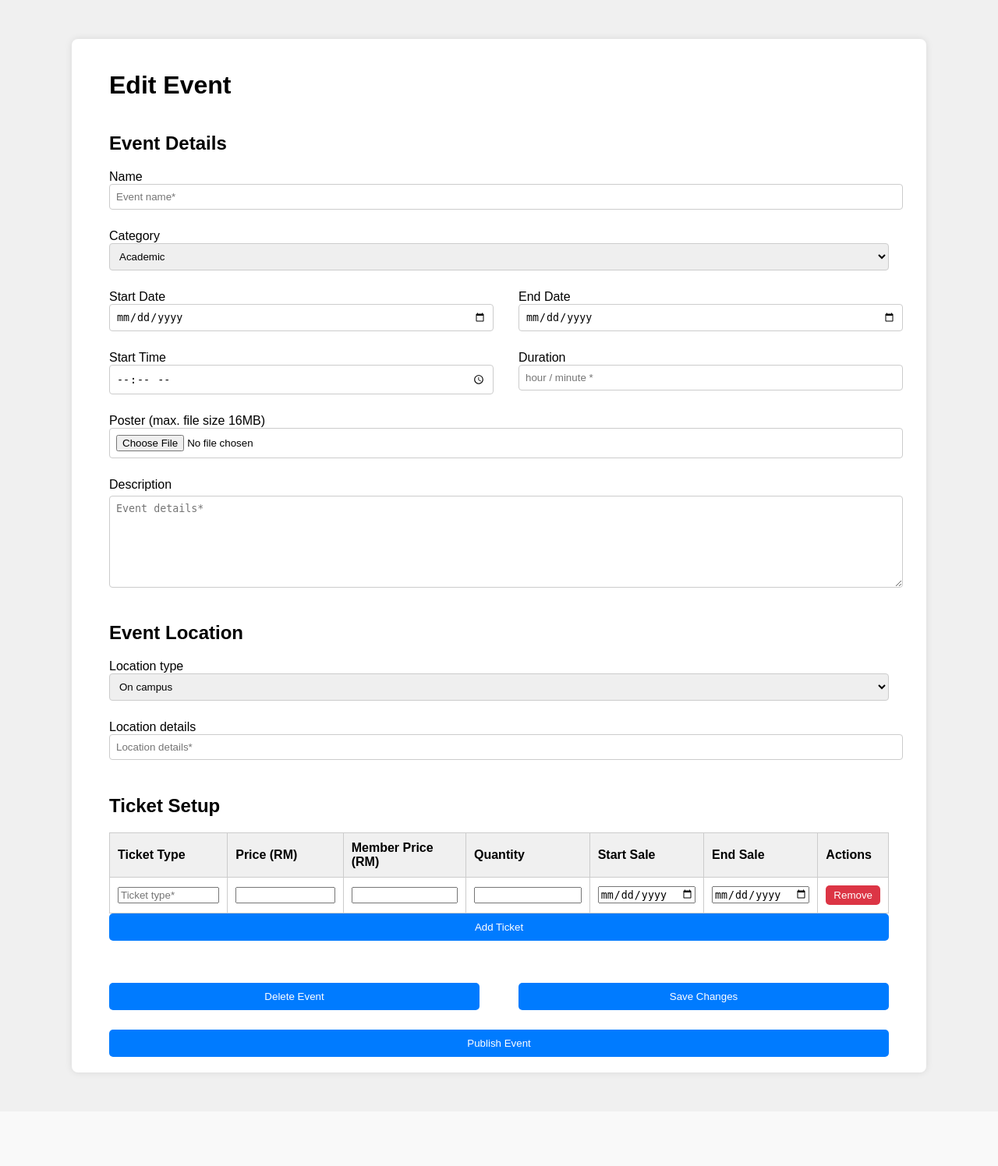
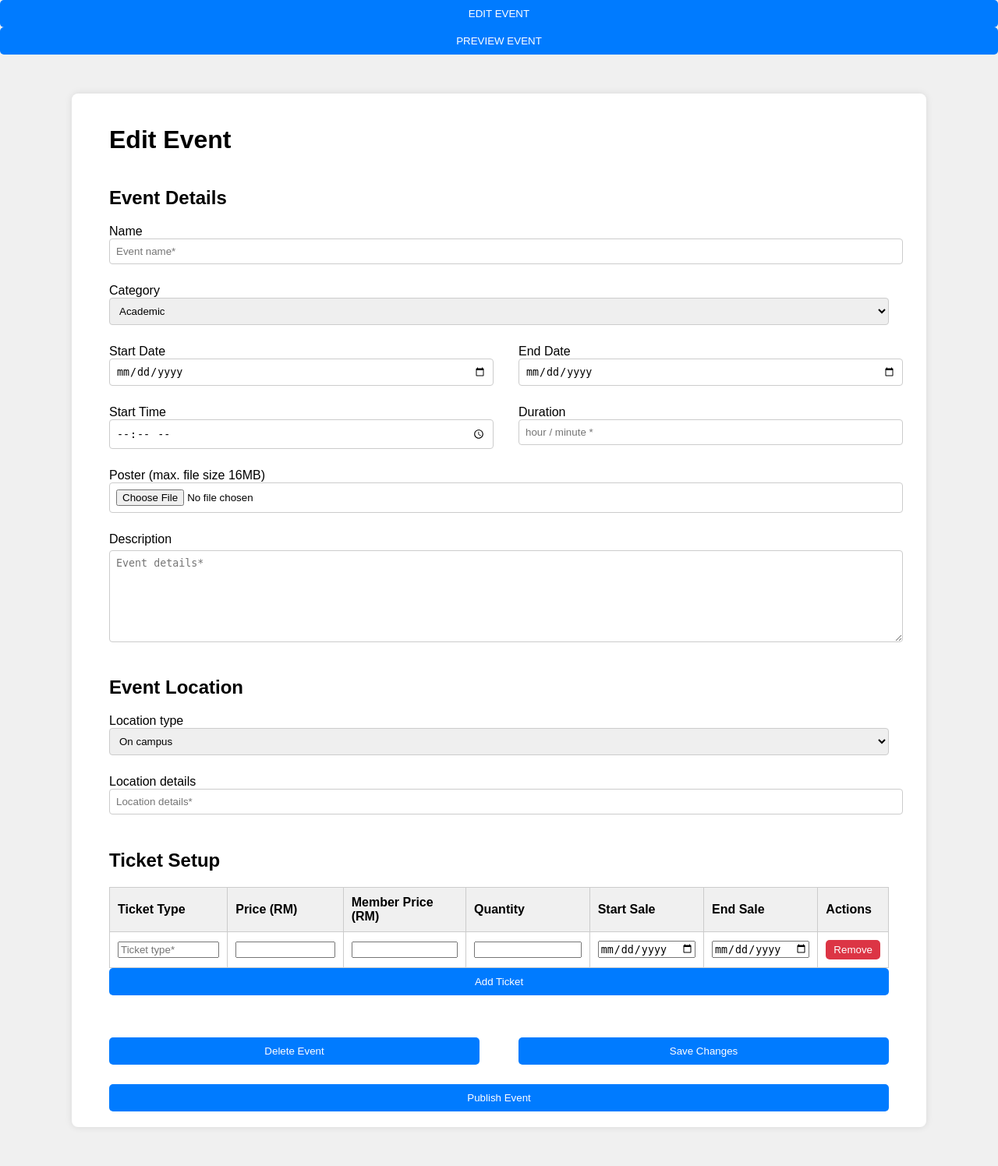
Before and after one commit to Hooiqi/TT8L-04, a Flask app: template templates/edit_event.html in a window 1280 px wide. Shown: the whole page at 78% size. Before the commit the page ends 1381 px from the top, so only its background shows below. Run offline with Flask 3, Linux system fonts and the light colour scheme; the template is opened without the code that fills it: values that come from a table or form of the project are taken from there, others are empty; some libraries are stand-ins or nearby versions.

Commit message:
create navigation for edit event and preview event

```diff
--- a/templates/edit_event.html
+++ b/templates/edit_event.html
@@ -8,6 +8,14 @@
 
 {% block content %}
 <main>
+    <!-- Navigate to tab -->
+    <div class="tab-container">
+        <button class="tab-button" onclick="openTab(event, 'editEvent')" id="defaultOpen">EDIT EVENT</button>
+        <button class="tab-button" onclick="openTab(event, 'previewEvent')">PREVIEW EVENT</button>
+    </div>
+
+    <!-- Edit Event -->
+    <div id="editEvent" class="tab-content">
         <div class="create-event-container">
             <form class="create-event-form" method="POST" enctype="multipart/form-data">
                 {{ form.hidden_tag() }}
@@ -119,15 +127,111 @@
 
                 <div class="ce-flex-group">
                     <div class="ce-form-group">
-                    <button type="submit" name="action" value="delete" formnovalidate="formnovalidate">Delete Event</button>
+                        <button type="submit" name="action" value="delete" formnovalidate="formnovalidate"
+                        onclick="return confirm('Are you sure you want to delete this event?');">Delete Event</button>
                     </div>
                     <div class="ce-form-group">
-                    <button type="submit" name="action" value="update" formnovalidate="formnovalidate">Save Changes</button>
+                        <button type="submit" name="action" value="update">Save Changes</button>
                     </div>
                 </div>
 
-            <button type="submit" name="action" value="edit-publish">Publish Event</button>
+                <button type="submit" name="action" value="edit-publish"
+                onclick="return confirm('Are you sure you want to publish this event? ');">Publish Event</button>
             </form>
         </div>
+    </div>
+
+    <!-- Preview Event -->
+    <div id="previewEvent" class="tab-content">
+        <div class="create-event-container">
+            <form class="create-event-form">
+                <h1 style="font-size: 40px">{{ event.event_name }}</h1>
+                <div class="poster-container">
+                    <div class="poster-background-blur" style="background-image: url('{{ url_for('static', filename='images/' ~ (event.event_img or 'default_poster.png')) }}');"></div>
+                    <img src="{{ url_for('static', filename='images/' ~ (event.event_img or 'default_poster.png')) }}" alt="Event Image" class="poster-foreground-image">
+                </div>
+                <div class="event-detail-container">
+                    <div class="event-section">
+                        <table class="event-display">
+                            <tr>
+                                <th>Organiser</th>
+                                <td>{{ event.admin.admin_name }}</td>
+                            </tr>
+                            <tr>
+                                <th>Location/Platform</th>
+                                <td>{{ event.location_details }}</td>
+                            </tr>
+                            <tr>
+                                <th>Date</th>
+                                <td>{{ event.event_start }} - {{ event.event_end }}</td>
+                            </tr>
+                            <tr>
+                                <th>Start Time</th>
+                                <td>{{ event.event_time }}</td>
+                            </tr>
+                            <tr>
+                                <th>Duration</th>
+                                <td>{{ event.event_duration }}</td>
+                            </tr>
+                        </table>
+                        <h2>About this event</h2>
+                        <table>
+                            <tr>
+                                <td>{{ event.event_descr }}</td>
+                            </tr>
+                        </table>
+                    </div>
+                    <br><br>
+                    <div class="ticket-section">
+                        <h2>Tickets</h2>
+                        <!-- Display tickets -->
+                        {% for ticket in event.tickets %}
+                        <div class="ticket-container">
+                            <div class="ticket-detail">
+                                <h3>{{ ticket.ticket_type }}</h3>
+                                <div class="prices">
+                                    <label for="normal-price">Normal Price: </label>
+                                    <label for="normal-price">RM {{ ticket.price }}</label>
+                                </div>
+                                <div class="prices">
+                                    <label for="member-price">Member Price: </label>
+                                    <label for="member-price">RM {{ ticket.member_discount }}</label>
+                                </div>
+                            </div>
+
+                            <div class="quantity-select">
+                                <select id="quantity">
+                                    <option value="0">0</option>
+                                    <option value="1">1</option>
+                                </select>
+                            </div>
+                        </div>
+                        {% endfor %}
+                    </div>
+                    <br><br><br>
+                    <button class="purchase-ticket" id="purchaseTicketButton" onclick="purchaseTicket()" disabled>Purchase Ticket</button>
+                </div>
+            </form>
+        </div>
+    </div>
+
+    <!-- javascript to manage tabbed navigation -->
+    <script>
+        function openTab(evt, tabName) {
+            var i, tabcontent, tablinks;
+            tabcontent = document.getElementsByClassName("tab-content");
+            for (i = 0; i < tabcontent.length; i++) {
+                tabcontent[i].style.display = "none";
+            }
+            tablinks = document.getElementsByClassName("tab-button");
+            for (i = 0; i < tablinks.length; i++) {
+                tablinks[i].className = tablinks[i].className.replace(" active", "");
+            }
+            document.getElementById(tabName).style.display = "block";
+            evt.currentTarget.className += " active";
+        }
+
+        document.getElementById("defaultOpen").click();
+    </script>
 </main>
 {% endblock %}
```
Lines whose indentation alone changed are shown as unchanged.
